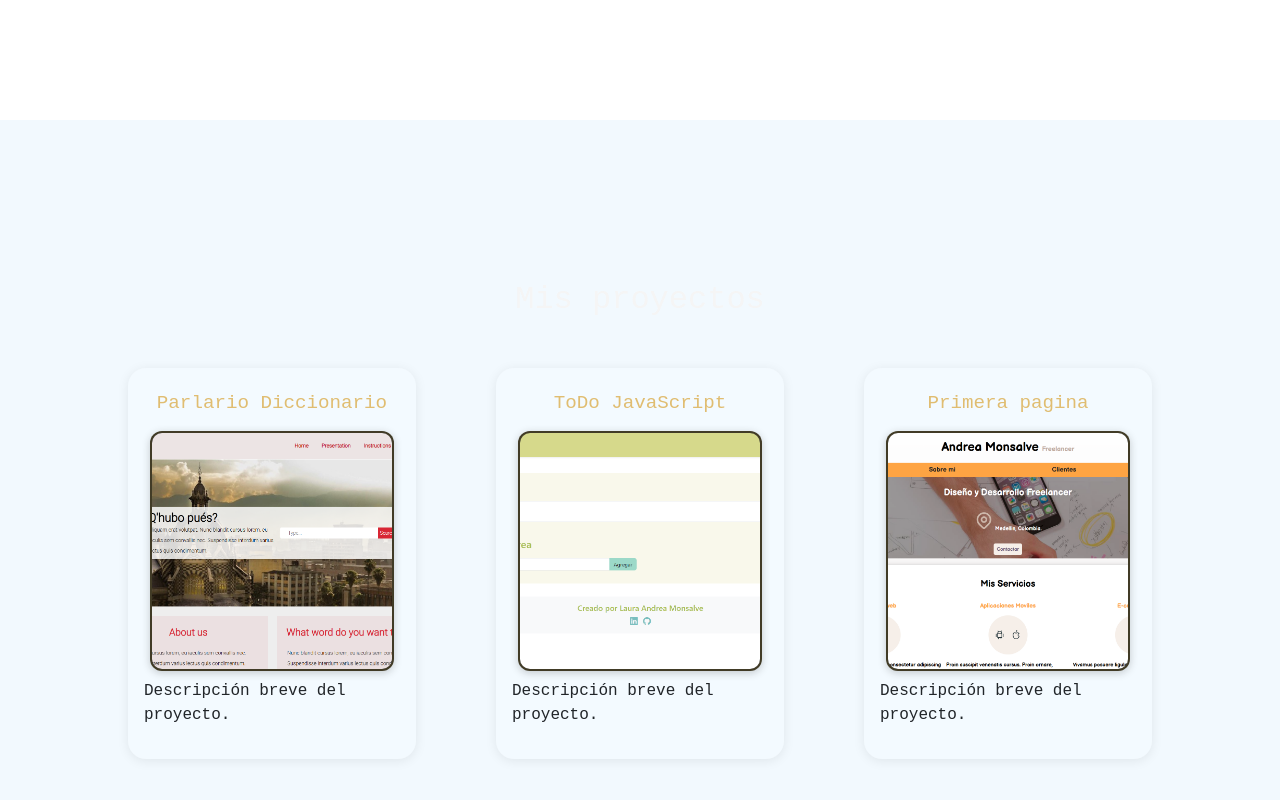
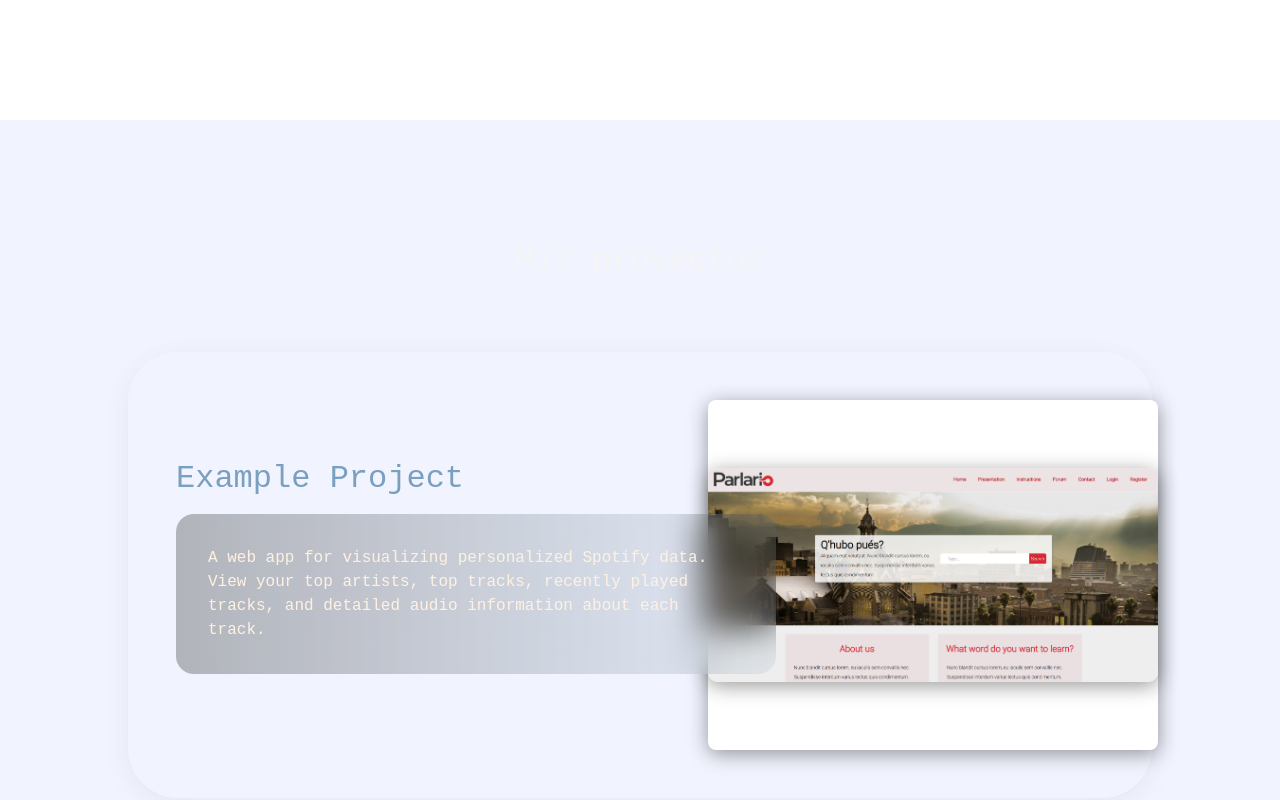
Before and after one commit to AndreaBluM/Portafolio_AndreaMonsalve, a website: page home.html in a window 1280 px wide. Shown: the part 1480-2280 px from the top of the page. Drawn offline with nearby package versions, Linux system fonts and the light colour scheme.

Commit message:
actualizacion

```diff
--- a/Style/style.css
+++ b/Style/style.css
@@ -1,4 +1,3 @@
-
 
 /* Botón planetario para Download CV */
 .planet-btn {
@@ -259,9 +258,9 @@ nav {
   transition: width 0.3s ease;
 }
 .btn-sobremi {
-  background-color: #1300253c;
+  background: linear-gradient(90deg, #0d0d0d47 0%, #7a9fbf22 100%);
   color: #eceef4;
-  padding: 0.5rem 0.75rem;
+  padding: 0.75rem 1rem;
   border: 2px solid rgba(0, 255, 255, 0); /* inicia invisible */
   border-radius: 50px;
   text-decoration: none;
@@ -270,7 +269,7 @@ nav {
 }
 @keyframes borderFade {
     0%   { border-color: rgba(0, 255, 255, 0); }   /* invisible */
-    100% { border-color: #7A9FBF; }   /* totalmente visible */
+    100% { border-color: #7a9fbf5d; }   /* totalmente visible */
   }
 .btn-sobremi:hover {
   color: #000;
@@ -310,7 +309,7 @@ nav {
   align-items: center;
   padding: 8rem;
   justify-content: center;
-  background-color: #57acf214;
+  background-color: #5472e914;
   height: 100vh;
 
 }
@@ -319,46 +318,79 @@ nav {
   font-size: 2rem;
   margin-bottom: 3rem;
 }
-.project-list{
+.project-card {
   display: flex;
- flex-direction: row;
- gap: 5rem;
-}
-.project-card {
-  background: rgba(255, 255, 255, 0.08);
-  border-radius: 18px;
-  box-shadow: 0 2px 12px rgba(0, 0, 0, 0.08);
-  padding: 1.5rem 1rem 1rem 1rem;
-  width: 100%;
-  max-width: 20rem;
-  min-height: 16rem;
-  display: flex;
-  flex-direction: column;
   align-items: center;
-  justify-content: flex-start;
+  justify-content: space-between;
+  padding: 3rem;
+  gap: 2rem;
+  flex-wrap: wrap;
+  box-shadow: 0 8px 32px 0 rgba(10, 30, 60, 0.042), 0 1.5px 24px 0 #7a9fbf07;
+  border-radius: 50px;
 }
 
-/* Miniatura para imagen de proyecto */
-.project-thumb {
-  width: 95%;
-  height: 240px;
-  object-fit: cover;
-  border-radius: 12px;
-  box-shadow: 0 2px 8px #0003;
-  margin: 0.5em 0;
-  border: 2px solid #bfa13a33;
-  background: #222;
-  transition: transform 0.2s, box-shadow 0.2s;
+.project-info {
+  max-width: 500px;
 }
-.project-h3{
-  color: #e0bd71;
-  font-size: 1.2rem;
+
+.project-tag {
+  color: #c084fc; /* Lila claro */
+  font-weight: bold;
+  margin-bottom: 0.5rem;
+}
+
+.project-title {
+  font-size: 2rem;
+  margin-bottom: 1rem;
+  color: var(--azul-claro);
+}
+
+.project-description {
+  padding: 1rem;
+  border-radius: 10px;
+  font-size: 1rem;
+  line-height: 1.5;
+  width: 600px;
+  color: #fff1e2;
+  background: linear-gradient(90deg, #0d0d0d47 0%, #7a9fbf22 100%);
+
+  backdrop-filter: blur(18px);
+  -webkit-backdrop-filter: blur(18px);
+
+  border-radius: 18px;
+  background-blend-mode: lighten;
+  padding: 2rem;
+ }
+
+.project-image {
+  flex: 1;
+  min-width: 300px;
 
 }
-.project-thumb:hover {
-  transform: scale(1.08);
-  box-shadow: 0 4px 16px #bfa13a55;
+.project-image img {
+  width: 100%;
+  height: auto;
+  border-radius: 10px;
+  box-shadow: 0 4px 20px rgba(0,0,0,0.4);
 }
+.image-placeholder {
+  background: white;
+  color: #888;
+  height: 350px;
+  width: 450px;
+  display: flex;
+  align-items: center;
+  justify-content: center;
+  border-radius: 8px;
+  font-size: 1rem;
+  box-shadow: 0 4px 20px rgba(0,0,0,0.4);
+}
+.image-placeholder img {
+  max-width: 100%;
+  max-height: 100%;
+  object-fit: cover;
+}
+
 
 /* HABILIDADES */
 .skills{
--- a/home.html
+++ b/home.html
@@ -50,7 +50,7 @@
             <div class="contenedor-sobremi">
                 <div class="contenedor-titulo">
                     <h1 class="titulo-personalizado">
-                        <span  class="iam-col">I am</span>
+                        <span class="iam-col">I am</span>
                         <span class="laura-andrea">Laura Andrea</span><br />
                         <span class="monsalve-span">Monsalve Velasquez</span><br />
                         <span id="stack-grande" class="stack-grande s">Full Stack Java | QA automation</span>
@@ -94,37 +94,26 @@
                 <button class="planet-btn">Descargar CV</button>
             </div>
         </section>
+
         <section id="projects" class="projects">
             <h2 class="project-h2">Mis proyectos</h2>
-            <div class="project-list">
+            <br>
             <div class="project-card">
-                    <div class="project-img"></div>
-                    <h3 class="project-h3">Parlario Diccionario</h3>
-                    <img src="img/Captura de pantalla 2025-08-07 112501.png" alt="" class="project-thumb">
-                    <p>Descripción breve del proyecto.</p>
+                <div class="project-info">
+                <h2 class="project-title">Example Project</h2>
+                <p class=" cuadro  project-description">
+                    A web app for visualizing personalized Spotify data. View your top artists,
+                    top tracks, recently played tracks, and detailed audio information about each track.
+                </p>
             </div>
-                <div class="project-card">
-                    <div class="project-img"></div>
-                    <h3 class="project-h3">ToDo JavaScript</h3>
-                    <img src="img/Captura de pantalla 2025-08-07 122534.png" alt="" class="project-thumb">
-
-                    <p>Descripción breve del proyecto.</p>
+            <div class="cuadro  project-image">
+                <div class="image-placeholder">
+                    <img src="img/Captura de pantalla 2025-08-07 112501.png" alt="">
                 </div>
-                <div class="project-card">
-                    <div class="project-img"></div>
-                    <h3 class="project-h3">Primera pagina</h3>
-                    <img src="img/Captura de pantalla 2025-08-07 121218.png" alt="" class="project-thumb">
-
-                    <p>Descripción breve del proyecto.</p>
             </div>
             </div>
 
-            <div class="carousel-dots">
-                <span class="dot active"></span>
-                <span class="dot"></span>
-                <span class="dot"></span>
-                <span class="dot"></span>
-            </div>
+
         </section>
         <section id="skills" class="skills">
             <h2 class="project-h2">Mis habilidades</h2>
```
Lines whose indentation alone changed are shown as unchanged.
